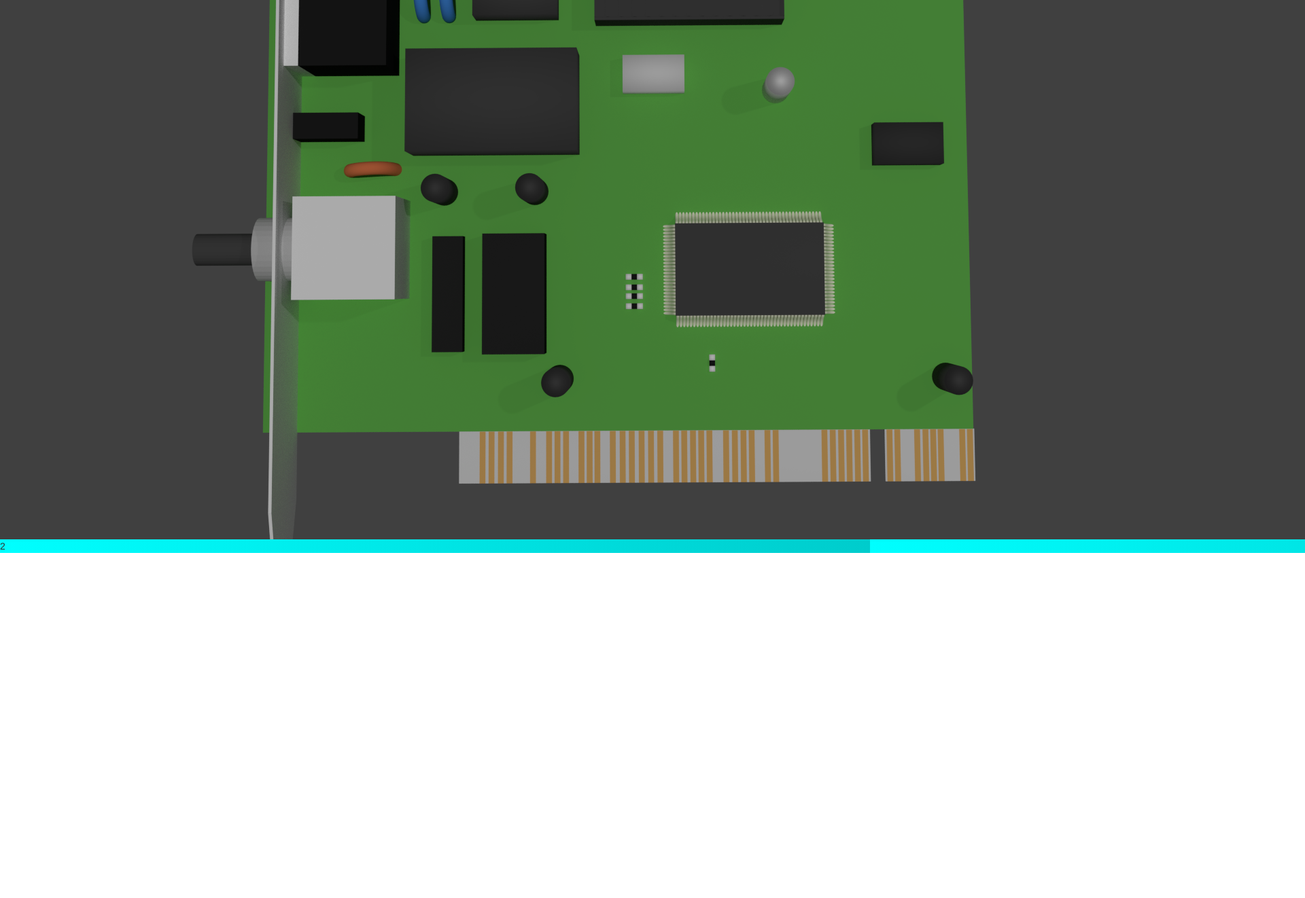
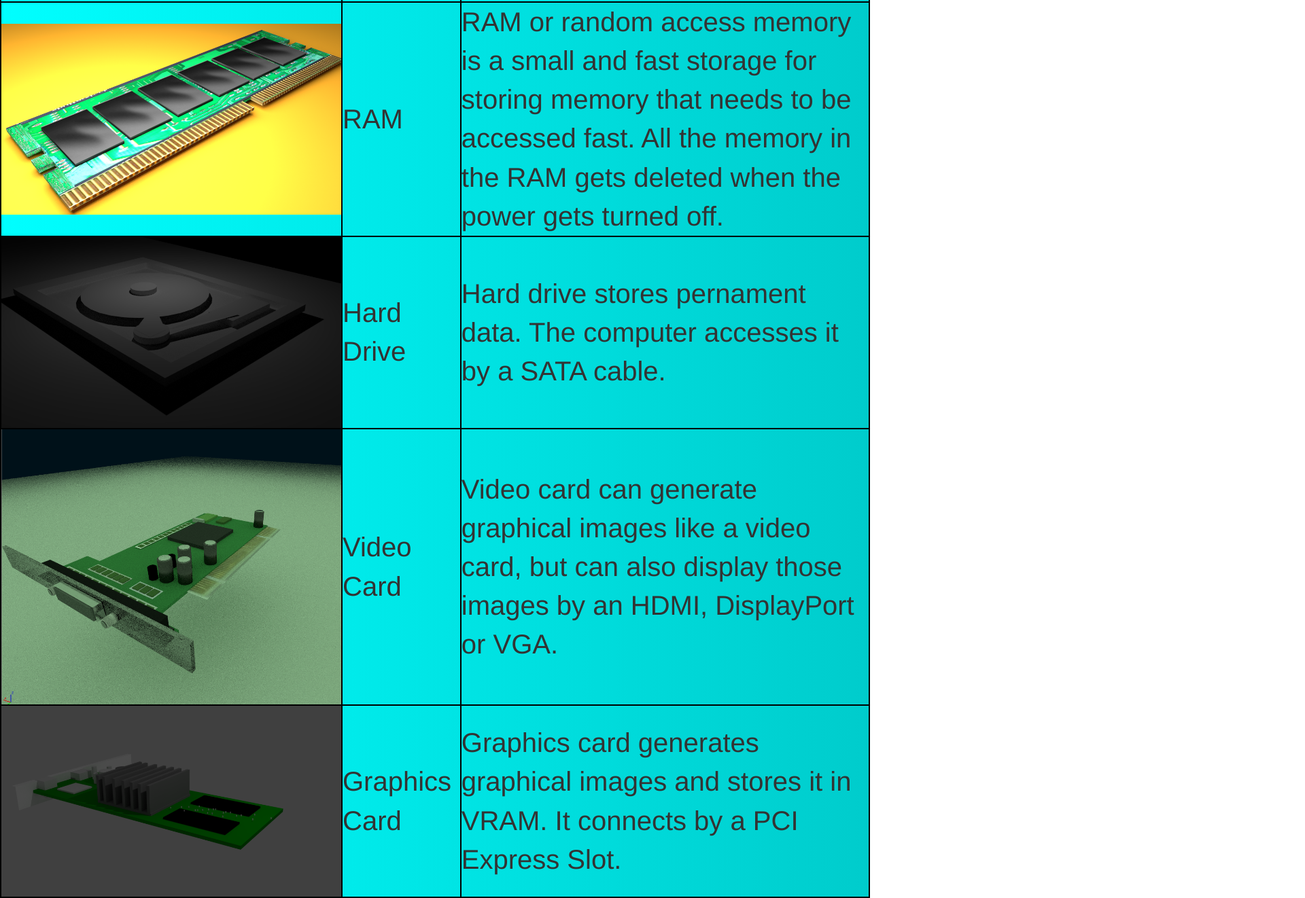
Before and after one commit to BenStem/Devices, a plain HTML site: page index.html in a window 1280 px wide. Shown: the part 511-1833 px from the top of the page at 68% size, 1920 px wide, since content can reach past the window. Before the commit the page ends 1325 px from the top, so only its background shows below. Drawn offline with nearby package versions, Linux system fonts and the light colour scheme.

Commit message:
Update index.html

```diff
--- a/index.html
+++ b/index.html
@@ -14,6 +14,7 @@
     background: -o-linear-gradient(right, aqua, #00cccc);
     background: -moz-linear-gradient(right, aqua, #00cccc);
     background: linear-gradient(right, aqua, #00cccc);
+	font-size: 40px;
   }
   .jumbotron{
   text-align: center;
@@ -25,6 +26,9 @@
     background: -moz-linear-gradient(right, white, #e6ffff);
     background: linear-gradient(right, white, #e6ffff);
   }
+  table, th, td{
+  border: 2px solid black;
+  }
   </style>
 </head>
 <body>
@@ -33,10 +37,29 @@
   </div>
   <table>
   <tr> <!--Row-->
-  <td><img src="https://raw.githubusercontent.com/BenStem/Devices/gh-pages/untitled.png"></td> <!--Box-->
+	<td><img width=500px; src="https://raw.githubusercontent.com/BenStem/Devices/gh-pages/untitled.png"></td> <!--Box-->
+	<td>Network card</td>
+	<td>A network card connects the computer to the internet. It typically connects to a LAN network. It is connected by a PCI Express slot.</td>
+ </tr>
+  <tr>
+  <td><img width=500px; src="https://raw.githubusercontent.com/BenStem/Devices/gh-pages/Ram%20Finished.png"></td> <!--Box-->
+	<td>RAM</td>
+	<td>RAM or random access memory is a small and fast storage for storing memory that needs to be accessed fast. All the memory in the RAM gets deleted when the power gets turned off.</td>
   </tr>
-  <tr>
-  <td>2</td>
+   <tr>
+  <td><img width=500px; src="https://raw.githubusercontent.com/BenStem/Devices/gh-pages/HardDrive.png"></td> <!--Box-->
+	<td>Hard Drive</td>
+	<td>Hard drive stores pernament data. The computer accesses it by a SATA cable.</td>
+  </tr>
+   <tr>
+  <td><img width=500px; src="https://raw.githubusercontent.com/BenStem/Devices/gh-pages/pci.PNG"></td> <!--Box-->
+	<td>Video Card</td>
+	<td>Video card can generate graphical images like a video card, but can also display those images by an HDMI, DisplayPort or VGA.</td>
+  </tr>
+   <tr>
+  <td><img width=500px; src="https://raw.githubusercontent.com/BenStem/Devices/gh-pages/Graphics%20card%20(1)%20(1).png"></td> <!--Box-->
+	<td>Graphics Card</td>
+	<td>Graphics card generates graphical images and stores it in VRAM. It connects by a PCI Express Slot.</td>
   </tr>
   </table>
 </body>
```
